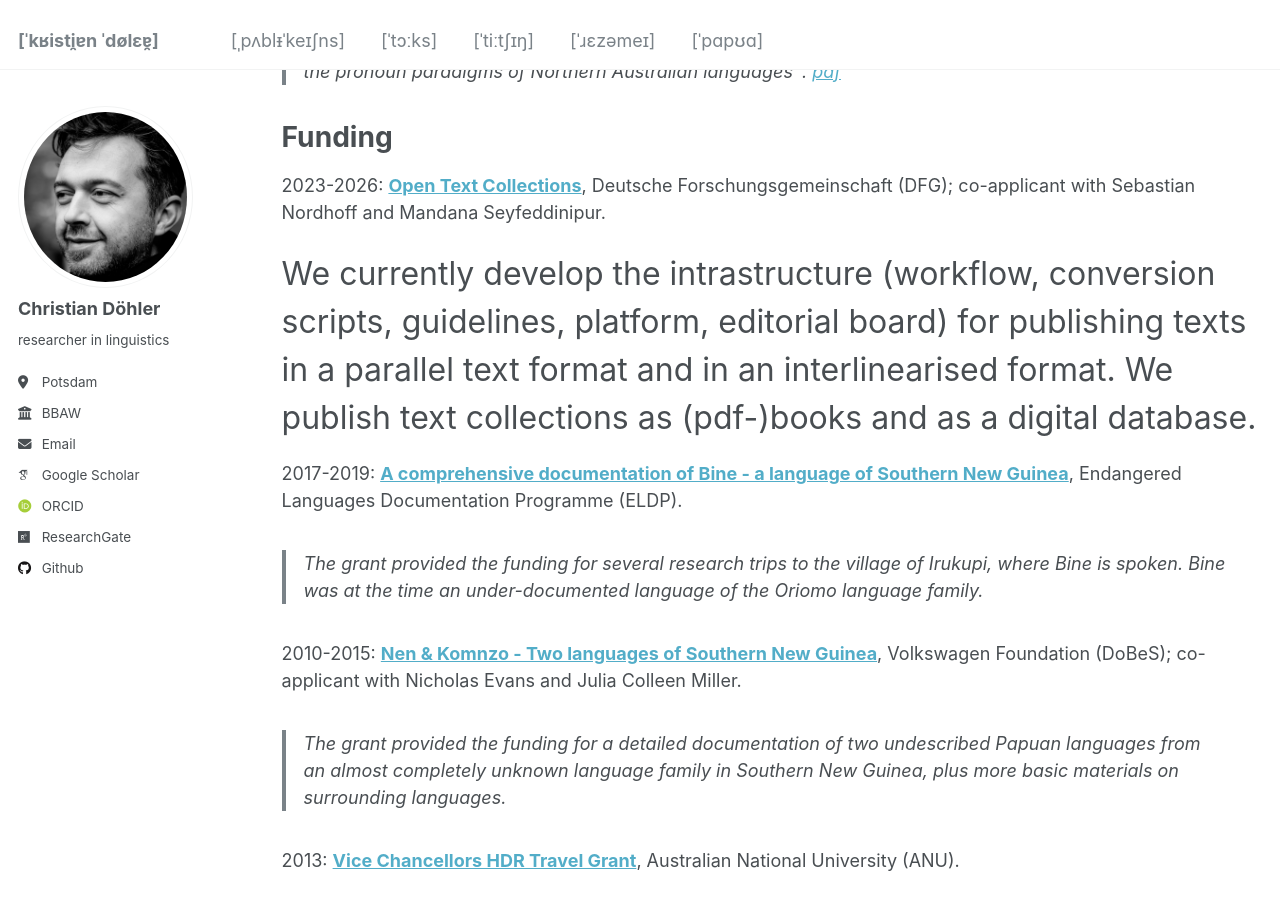
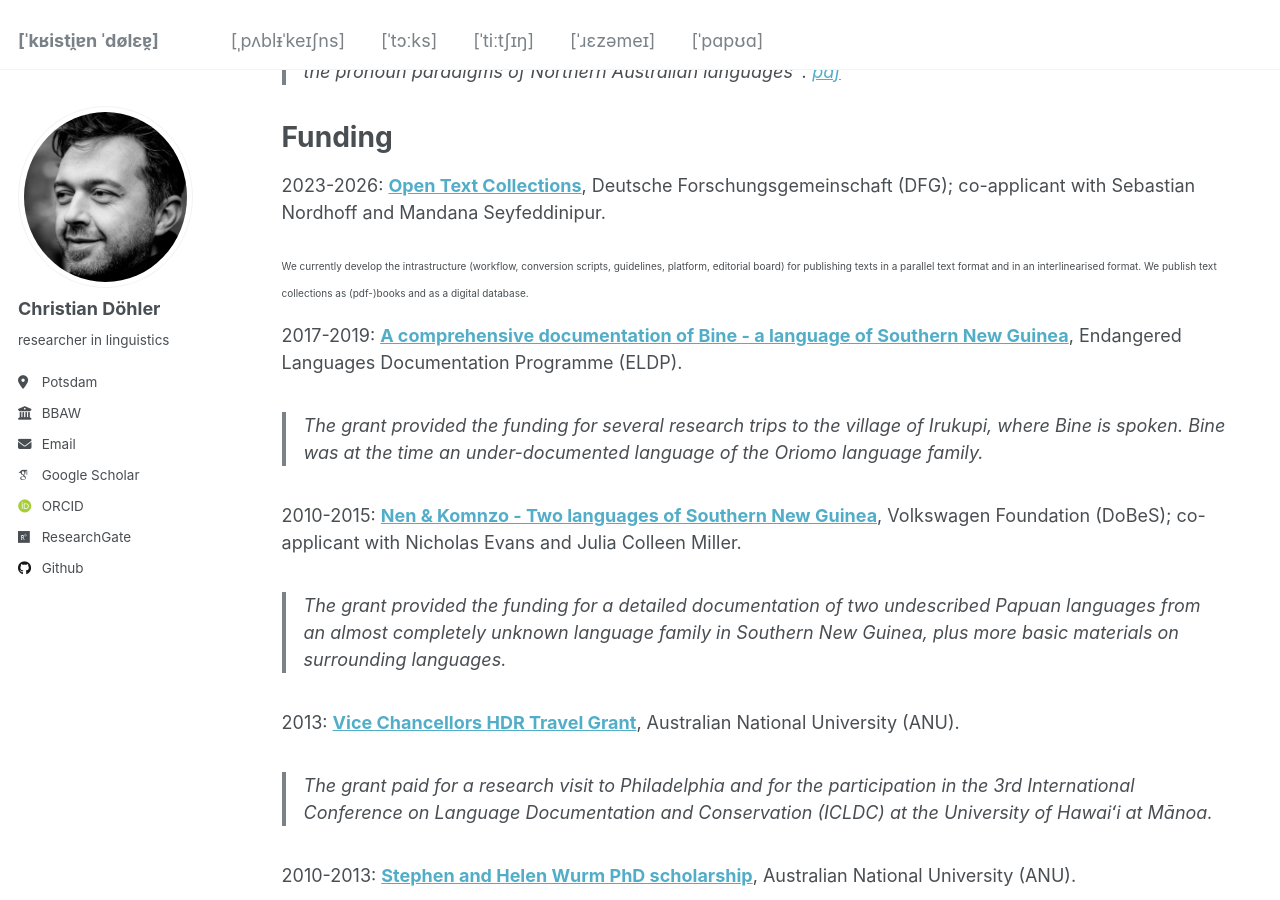
Before and after one commit to chrdoe/chrdoe.github.io, a Jekyll site: the page built from _pages/cv.md, in a window 1280 px wide and 900 px high, scrolled down 2452 px. Built offline with Jekyll 4.4.1, drawn with Linux system fonts in a browser that asks for light colours; some web fonts are replaced.

Commit message:
Update cv.md

```diff
--- a/_pages/cv.md
+++ b/_pages/cv.md
@@ -63,7 +63,7 @@ Funding
 ====
 
 2023-2026: **[Open Text Collections](https://www.bbaw.de/forschung/open-text-collections)**, Deutsche Forschungsgemeinschaft (DFG); co-applicant with Sebastian Nordhoff and Mandana Seyfeddinipur.
-<font size="6">We currently develop the intrastructure (workflow, conversion scripts, guidelines, platform, editorial board) for publishing texts in a parallel text format and in an interlinearised format. We publish text collections as (pdf-)books and as a digital database.</font>
+<font size="1">We currently develop the intrastructure (workflow, conversion scripts, guidelines, platform, editorial board) for publishing texts in a parallel text format and in an interlinearised format. We publish text collections as (pdf-)books and as a digital database.</font>
 
 2017-2019: **[A comprehensive documentation of Bine - a language of Southern New Guinea](https://www.elararchive.org/dk0471)**, Endangered Languages Documentation Programme (ELDP).
 > The grant provided the funding for several research trips to the village of Irukupi, where Bine is spoken. Bine was at the time an under-documented language of the Oriomo language family.
```
